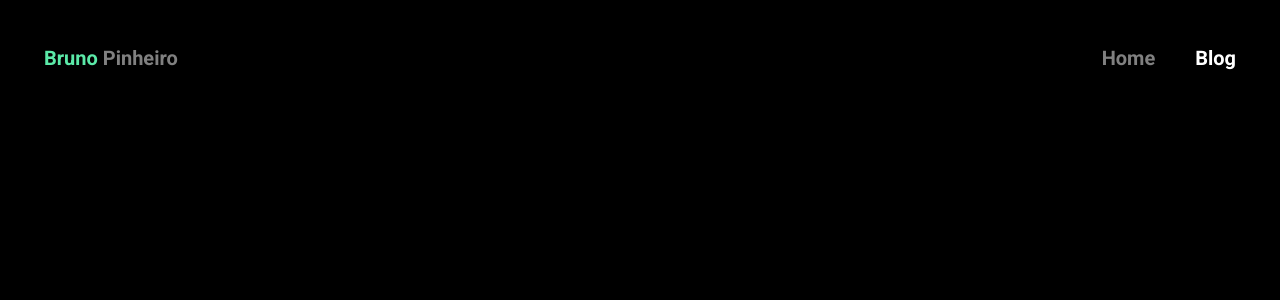
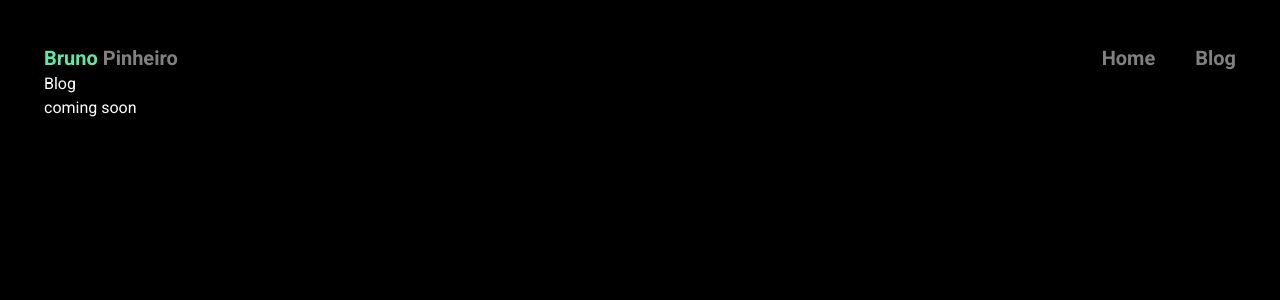
Before and after one commit to brunocroh/blog, a Next.js app: page /blog in a window 1280 px wide. Shown: the top 300 px of the page. Built offline with nearby package versions, Linux system fonts and the light colour scheme.

Commit message:
fix: Navbar use client to server side component

```diff
--- a/app/blog/page.tsx
+++ b/app/blog/page.tsx
@@ -1,12 +1,10 @@
-'use Client'
-
 const Blog = () => {
   return (
     <>
-      <h1>Blog</h1>
-      <h2>coming soon</h2>
+      <h1 className="text-white">Blog</h1>
+      <h2 className="text-white">coming soon</h2>
     </>
-  )
-}
+  );
+};
 
-export default Blog
+export default Blog;
--- a/components/ContactBar/index.tsx
+++ b/components/ContactBar/index.tsx
@@ -3,7 +3,7 @@ import Link from "next/link";
 
 const ContactBar: NextPage = () => {
   return (
-    <footer className="z-20 w-fit hidden xl:flex">
+    <footer className="z-20 w-fit hidden md:flex">
       <div className="flex items-end">
         <span className="text-sm text-gray-400 whitespace-nowrap mr-10">
           E: brunocroh@gmail.com{" "}
--- a/components/NavBar/index.tsx
+++ b/components/NavBar/index.tsx
@@ -1,11 +1,10 @@
-"use client";
-
 import type { NextPage } from "next";
 import Link from "next/link";
-import { usePathname } from "next/navigation";
+import { headers } from "next/headers";
 
 const NavBar: NextPage = () => {
-  const currentRoute = usePathname();
+  const headersList = headers();
+  const currentRoute = headersList.get("x-invoke-path");
 
   const routes = [
     {
@@ -29,14 +28,14 @@ const NavBar: NextPage = () => {
         </a>
       </Link>
       <div>
-        <ul className="hidden md:flex text-xl gap-[40px] text-white font-bold">
+        <ul className="hidden md:flex text-xl gap-[40px] text-[rgba(255,255,255,0.5)] font-bold decoration">
           {routes.map((route) => (
             <li key={route.text}>
               <a
                 href={route.href}
                 className={
-                  currentRoute !== route.href
-                    ? "text-[rgba(255,255,255,0.5)]"
+                  currentRoute === route.href
+                    ? "text-white underline underline-offset-4"
                     : ""
                 }
               >
```
